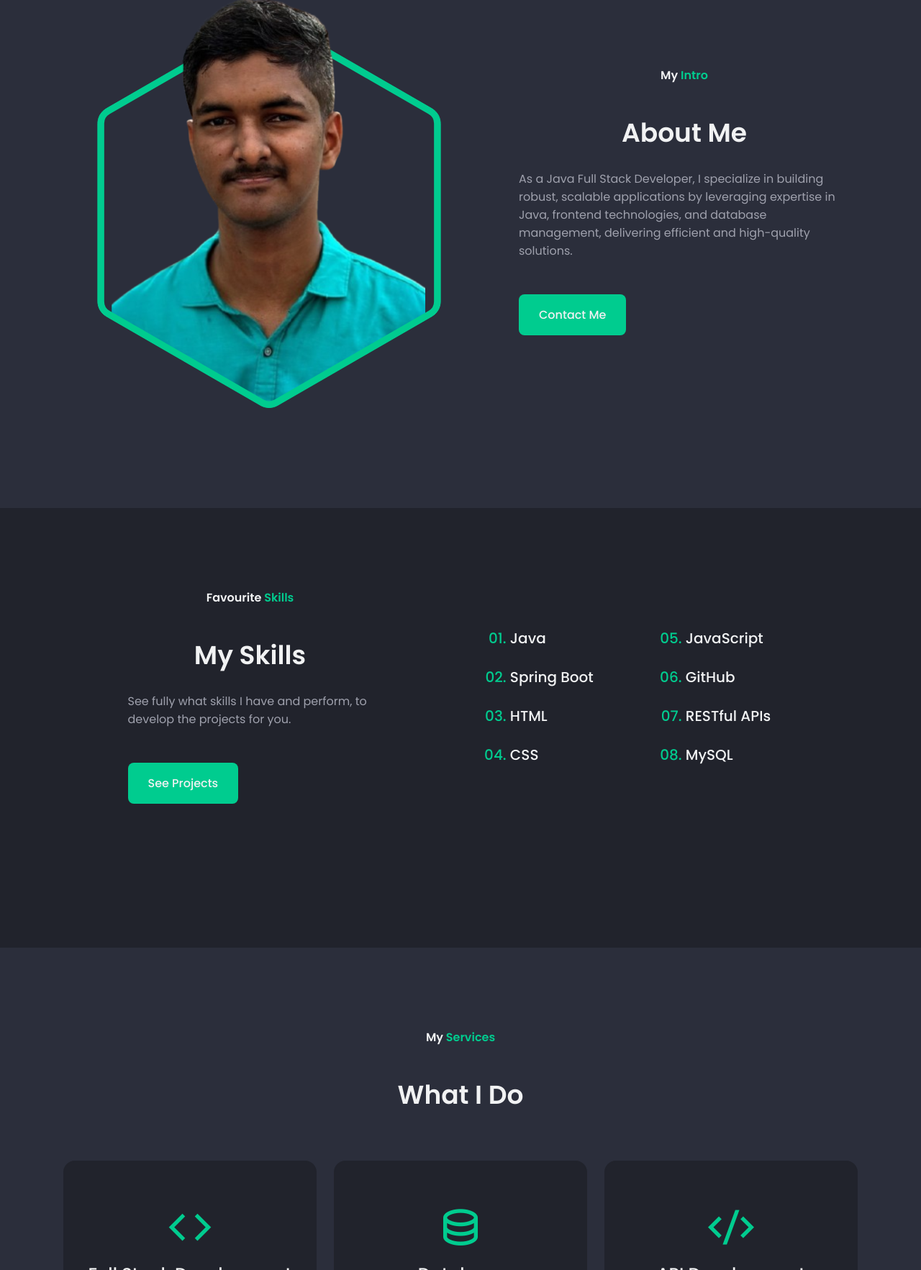
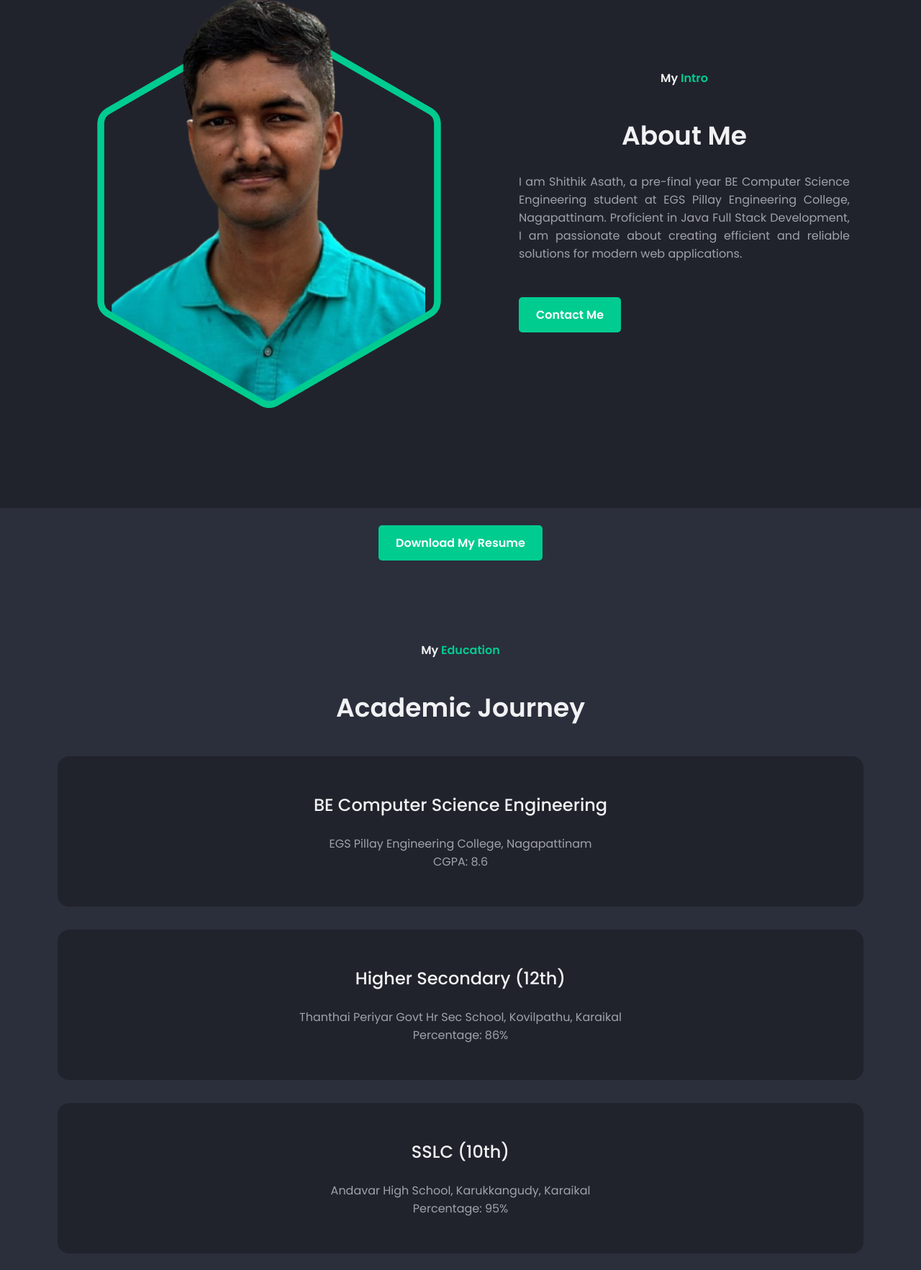
Before and after one commit to Shithik-Asath/Portfolio, a plain HTML site: page index.html in a window 1280 px wide. Shown: the part 1035-2800 px from the top of the page at 72% size. Drawn offline with nearby package versions, Linux system fonts and the light colour scheme.

Commit message:
Final Added

```diff
--- a/assets/css/styles.css
+++ b/assets/css/styles.css
@@ -335,16 +335,40 @@ svg {
 
 
 /*=============== ABOUT ===============*/
+/* About Section */
+.about {
+  padding: 3rem 0;
+  background-color: var(--container-color); /* Section background */
+}
+
+.about__subtitle {
+  font-size: 1.25rem;
+  color: var(--first-color);
+  text-align: center;
+  margin-bottom: 0.5rem;
+}
+
+.about__title {
+  font-size: 2rem;
+  font-weight: bold;
+  color: var(--title-color);
+  text-align: center;
+  margin-bottom: 1.5rem;
+}
+
+.about__description {
+  font-size: 1rem;
+  color: var(--text-color);
+  margin-bottom: 2rem; /* Adjusted as per your style */
+  text-align: justify;
+}
+
 .about__container {
   row-gap: 2.5rem;
 }
 
 .about__data {
   text-align: center;
-}
-
-.about__description {
-  margin-bottom: 2rem;
 }
 
 .about__image {
@@ -359,6 +383,43 @@ svg {
   stroke: var(--first-color);
 }
 
+/* Button Styles */
+.button {
+  display: inline-block;
+  background-color: var(--first-color);
+  color: #fff;
+  padding: 0.75rem 1.5rem;
+  border-radius: 5px;
+  text-decoration: none;
+  font-size: 1rem;
+  font-weight: bold;
+  transition: background-color 0.3s, transform 0.2s;
+}
+
+.button:hover {
+  background-color: var(--first-color-alt);
+  transform: translateY(-3px);
+}
+
+/* Resume Download Button */
+.resume__download {
+  margin-top: 1.5rem;
+  text-align: center;
+}
+
+.button--download {
+  background-color: var(--first-color);
+  color: #fff;
+  padding: 0.75rem 1.5rem;
+  border-radius: 5px;
+  font-weight: bold;
+  text-decoration: none;
+}
+
+.button--download:hover {
+  background-color: var(--first-color-alt);
+  transform: translateY(-3px);
+}
 
 /*=============== SKILLS ===============*/
 .skills {
@@ -407,6 +468,31 @@ svg {
   color: var(--first-color);
 }
 
+/*=============== EDUCATION ===============*/
+.education__container {
+  row-gap: 2rem;
+  padding-block: 1rem;
+}
+
+.education__card {
+  text-align: center;
+  background-color: var(--container-color);
+  padding: 3rem 1.25rem;
+  border-radius: 1rem;
+  border: 2px solid var(--container-color);
+  transition: border .4s;
+}
+
+
+
+.education__title {
+  font-size: var(--h2-font-size);
+  margin-bottom: 1.5rem;
+}
+
+.education__card:hover {
+  border: 2px solid var(--first-color);
+}
 /*=============== SERVICES ===============*/
 .services__container {
   row-gap: 2rem;
@@ -437,7 +523,6 @@ svg {
 .services__card:hover {
   border: 2px solid var(--first-color);
 }
-
 /*=============== PROJECTS ===============*/
 .projects {
   background-color: var(--container-color);
@@ -824,6 +909,7 @@ svg {
     margin-bottom: 3rem;
   }
 
+
   .skills__container {
     grid-template-columns: 340px 425px;
     column-gap: 10rem;
--- a/assets/js/main.js
+++ b/assets/js/main.js
@@ -116,3 +116,4 @@ sr.reveal('.home__image',{origin:'bottom'})
 sr.reveal('.about__data,.skills__data',{origin:'left'})
 sr.reveal('.about__image,.skills__content',{origin:'right'})
 sr.reveal('.services__card,.projects__card',{interval:100})
+sr.reveal('.education__card', {interval: 200 })
--- a/index.html
+++ b/index.html
@@ -14,7 +14,7 @@
    <!--=============== CSS ===============-->
    <link rel="stylesheet" href="assets/css/styles.css">
 
-   <title>Portfolio</title>
+   <title>Shithik Asath M</title>
 </head>
 
 <body>
@@ -28,6 +28,7 @@
             <ul class="nav__list">
                <li class="nav__item"><a href="#home" active-link class="nav__link">Home</a></li>
                <li class="nav__item"><a href="#about" class="nav__link">About</a></li>
+               <li class="nav__item"><a href="#education" class="nav__link">Education</a></li>
                <li class="nav__item"><a href="#services" class="nav__link">Services</a></li>
                <li class="nav__item"><a href="#projects" class="nav__link">Projects</a></li>
                <li class="nav__item"><a href="#contact" class="nav__link">Contact</a></li>
@@ -113,6 +114,10 @@
          </div>
       </section>
 
+
+
+
+      <!--==================== ABOUT ====================-->
 <!--==================== ABOUT ====================-->
 <section class="about section" id="about">
    <div class="about__container container grid">
@@ -124,11 +129,13 @@
             About Me
          </h2>
          <p class="about__description">
-                  As a Java Full Stack Developer, I specialize in building robust, scalable applications by leveraging
-                  expertise in Java, frontend technologies, and database management, delivering efficient and
-                  high-quality solutions.
+            I am Shithik Asath, a pre-final year BE Computer Science Engineering student at EGS Pillay Engineering
+            College, Nagapattinam. Proficient in Java Full Stack Development, I am passionate about creating
+            efficient and reliable solutions for modern web applications.
          </p>
          <a href="#contact" class="button">Contact Me</a>
+
+
       </div>
       <div class="about__image">
          <svg class="about__blob" viewBox="0 0 550 592" fill="none" xmlns="http://www.w3.org/2000/svg">
@@ -141,7 +148,6 @@
             </mask>
             <g mask="url(#maskBorder)">
                <rect x="37" width="476" height="630" fill="url(#pattern2)" />
-
                <path d="M285 51.6423L499.157 175.286C505.345 178.859 509.157 185.461 509.157
                      192.606V439.894C509.157 447.039 505.345 453.641 499.157 457.214L285
                      580.858C278.812 584.43 271.188 584.43 265 580.858L50.843 457.214C44.655 453.641
@@ -149,28 +155,64 @@
                      175.286L265 51.6423C271.188 48.0697 278.812 48.0696 285 51.6423Z" stroke="black"
                   stroke-width="10" />
             </g>
-
             <rect x="37" width="476" height="300" fill="url(#pattern3)" />
-
             <defs>
                <pattern id="pattern2" patternContentUnits="objectBoundingBox" width="1" height="1">
                   <use href="#imageBorder" transform="matrix(0.00143057 0 0 0.00108108 0.0404062 0)" />
                </pattern>
-
                <pattern id="pattern3" patternContentUnits="objectBoundingBox" width="1" height="1">
                   <use href="#imageBorder" transform="matrix(0.00143057 0 0 0.00226984 0.0404062 0)" />
                </pattern>
-
                <!-- Insert your profile (recommended size: 640 x 940) -->
                <image class="about__img" id="imageBorder" width="640" height="940"
                   href="assets/img/profile.png" />
             </defs>
          </svg>
       </div>
+   </div>
+</section>
+<div class="resume__download">
+   <a href="assets/resume/Shithik_Asath_Resume.pdf" class="button button--download" download>Download My Resume</a>
+</div>
+</section>
 
+         <!--==================== Education ===================-->
+<section class="education section" id="education">
+   <h3 class="section__subtitle">
+      My <span>Education</span>
+   </h3>
+   <h2 class="section__title">
+      Academic Journey
+   </h2>
+   <div class="education__container container grid">
+      <article class="education__card">
+         <h3 class="education__title">BE Computer Science Engineering</h3>
+         <span>EGS Pillay Engineering College, Nagapattinam</span>
+         <p class="education__description">
+            CGPA: 8.6
+         </p>
+      </article>
+
+      <article class="education__card">
+         <h3 class="education__title">Higher Secondary (12th)</h3>
+         <span>Thanthai Periyar Govt Hr Sec School, Kovilpathu, Karaikal</span>
+         <p class="education__description">
+            Percentage: 86%
+         </p>
+      </article>
+
+      <article class="education__card">
+         <h3 class="education__title">SSLC (10th)</h3>
+         <span>Andavar High School, Karukkangudy, Karaikal</span>
+         <p class="education__description">
+            Percentage: 95%
+         </p>
+      </article>
    </div>
+</section>
 
-      </section>
+
+
 
            <!--==================== SKILLS ====================-->
       <section class="skills section">
@@ -192,22 +234,21 @@
             <div class="skills__content">
                <ol class="skills__group">
                   <li class="skills__item">Java</li>
-   <li class="skills__item">Spring Boot</li>
+                  <li class="skills__item">SpringBoot</li>
                   <li class="skills__item">HTML</li>
                   <li class="skills__item">CSS</li>
                </ol>
                <ol class="skills__group" start="5">
+                  <li class="skills__item">Bootstrap</li>
                   <li class="skills__item">JavaScript</li>
-   <li class="skills__item">GitHub</li>
-   <li class="skills__item">RESTful APIs</li>
-   <li class="skills__item">MySQL</li>
+                  <li class="skills__item">ReactJS</li>
+                  <li class="skills__item">MangoDB</li>
                </ol>
 
             </div>
          </div>
          <h2 class="section__title"></h2>
       </section>
-
     <!--==================== SERVICES ===================-->
       <section class="services section" id="services">
          <h3 class="section__subtitle">
@@ -250,6 +291,8 @@
 
       </section>
 
+      </section>
+
       <!--==================== PROJECTS ====================-->
       <section class="projects section" id="projects">
          <h3 class="section__subtitle">
@@ -264,11 +307,24 @@
                <div class="projects__modal">
                   <span class="projects__subtitle">Web</span>
                   <h2 class="projects__title">Book Worm Heaven</h2>
-                  <a href="https://shithik-asath.github.io/Book-Worm-Heaven/" class="projects__button">
+                  <a href="https://github.com/Shithik-Asath/Book-Worm-Heaven" class="projects__button">
                      View Demo <i class="ri-external-link-line"></i>
                   </a>
                </div>
             </article>
+            <article class="projects__card">
+               <img src="assets/img/project-img-3.jpg" alt="project 1" class="projects__img">
+               <div class="projects__modal">
+                  <span class="projects__subtitle">Web</span>
+                  <h2 class="projects__title">TO-DO-LIST</h2>
+                  <a href="https://github.com/Shithik-Asath/TO-DO-LIST" class="projects__button">
+                     View Demo <i class="ri-external-link-line"></i>
+                  </a>
+               </div>
+            </article>
+
+
+
 
          </div>
       </section>
@@ -312,16 +368,16 @@
             </h2>
          </div>
          <div class="footer__social">
-            <a href="https://www.facebook.com/" target="_blank" class="footer__social-link">
+            <a href="https://www.facebook.com/profile.php?id=100085975211093/" target="_blank" class="footer__social-link">
                <i class="ri-facebook-circle-line"></i>
 
 
             </a>
-            <a href="https://www.instagram.com/" target="_blank" class="footer__social-link">
+            <a href="https://www.instagram.com/_simply.shithik/" target="_blank" class="footer__social-link">
                <i class="ri-instagram-line"></i>
 
             </a>
-            <a href="https://www.twitter.com/" target="_blank" class="footer__social-link">
+            <a href="https://x.com/EinsteinAsath?t=AkVgtdEki1syBw1mhgOc5w&s=09" target="_blank" class="footer__social-link">
                <i class="ri-twitter-line"></i>
 
             </a>
```
Also changed, not shown: assets/img/favicon.png, 1 other file. Lines whose indentation alone changed are shown as unchanged.
